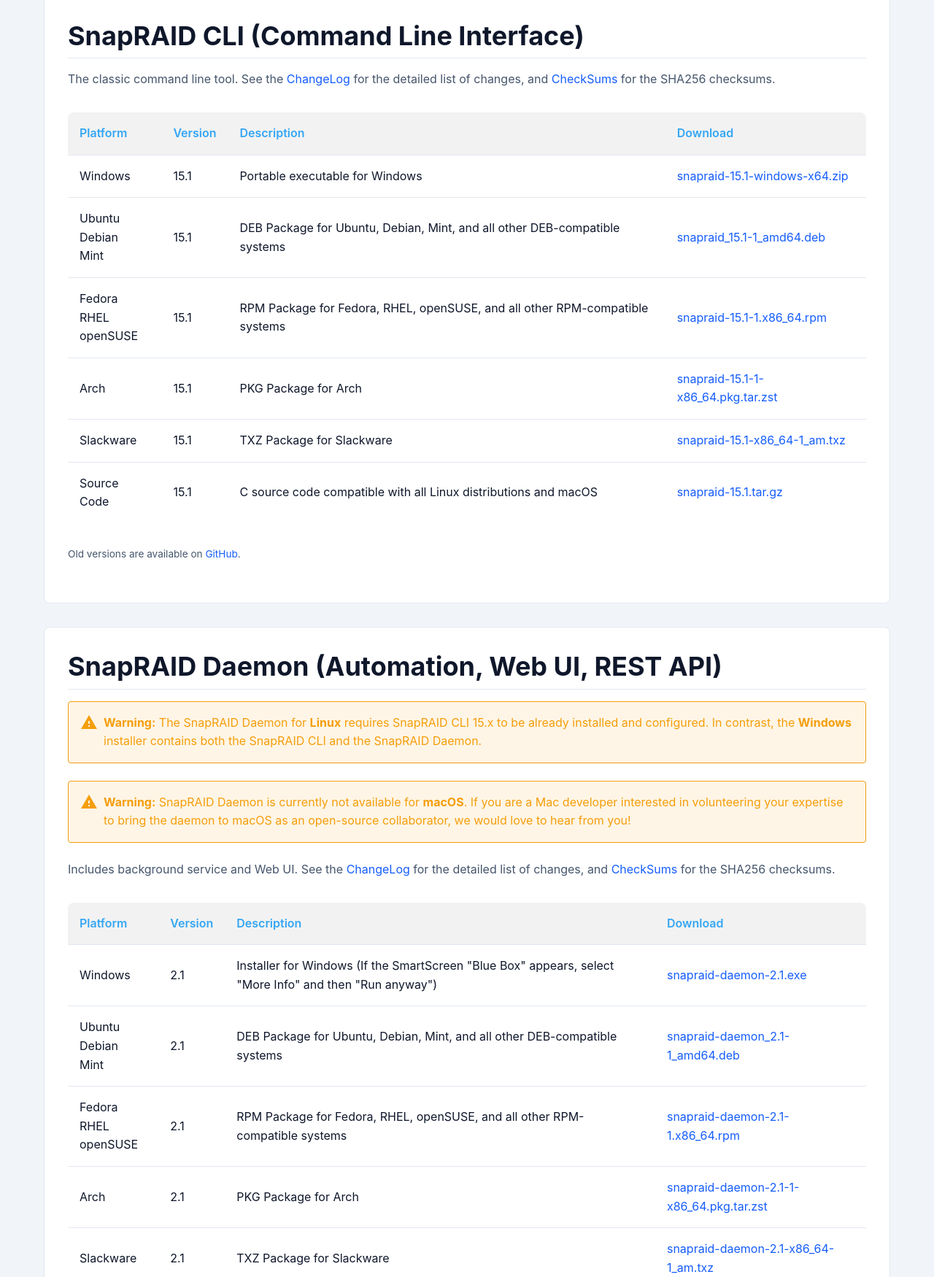
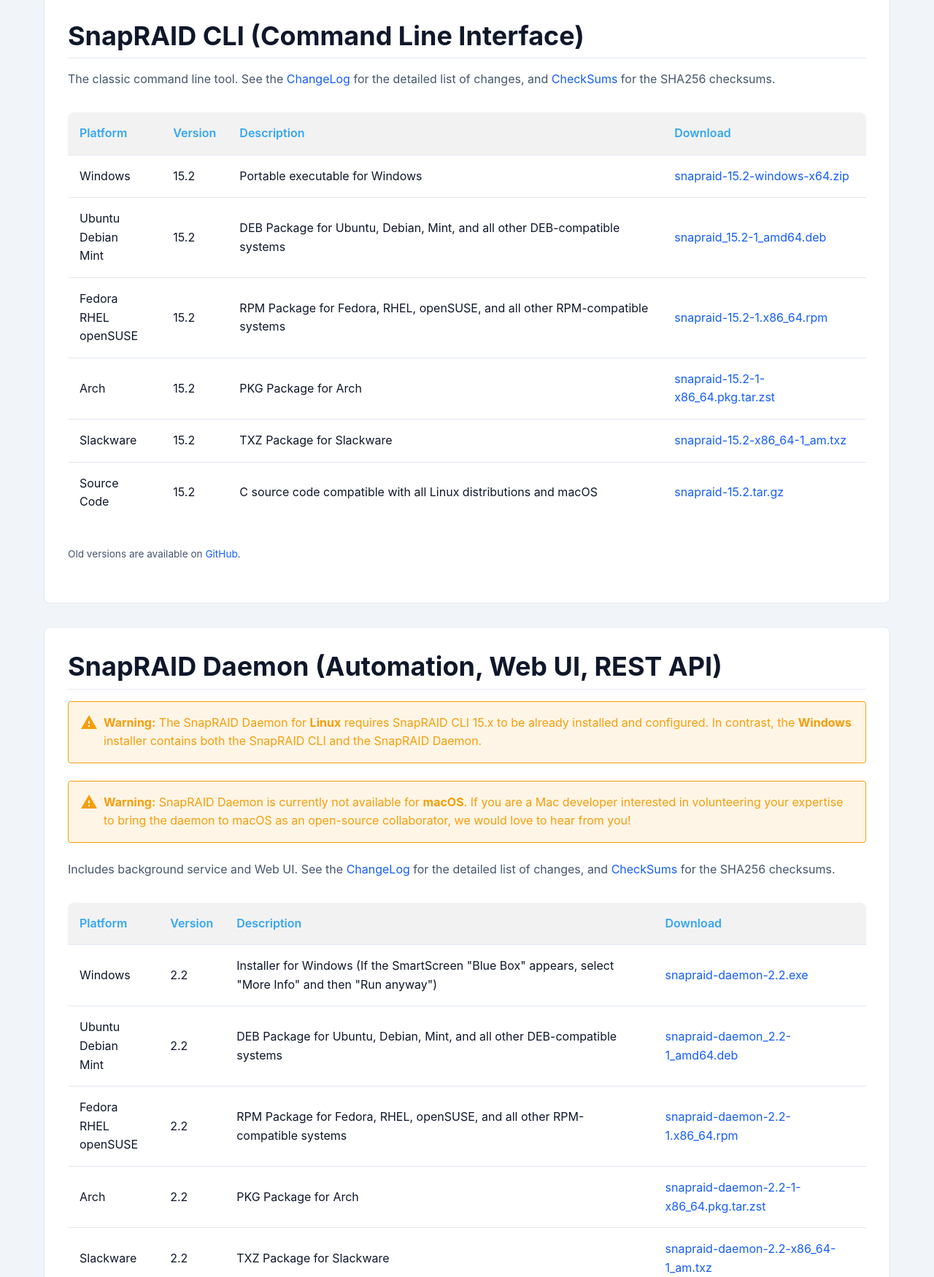
Before and after one commit to amadvance/snapraid, a plain HTML site: page download.html in a window 1280 px wide. Shown: the part 389-2139 px from the top of the page at 73% size. Drawn offline with Linux system fonts and the light colour scheme.

Commit message:
Auto update

```diff
--- a/download.html
+++ b/download.html
@@ -78,11 +78,11 @@
         <div style="text-align: center; max-width: 700px; margin: 0 auto 3rem auto;">
 
             <p style="margin-bottom: 1rem; font-size: 1.2rem;">
-                SnapRAID CLI <strong>v15.1</strong> (Released October 2026).
+                SnapRAID CLI <strong>v15.2</strong> (Released November 2026).
             </p>
 
             <p style="margin-bottom: 1rem; font-size: 1.2rem;">
-                SnapRAID Daemon <strong>v2.1</strong> (Released October 2026).
+                SnapRAID Daemon <strong>v2.2</strong> (Released November 2026).
             </p>
 
             <p style="color: var(--text-secondary);">
@@ -112,39 +112,39 @@
                     <tbody>
                         <tr>
                             <td>Windows</td>
-                            <td>15.1</td>
+                            <td>15.2</td>
                             <td>Portable executable for Windows</td>
-                            <td><a href="https://github.com/amadvance/snapraid/releases/download/v15.1/snapraid-15.1-windows-x64.zip">snapraid-15.1-windows-x64.zip</a></td>
+                            <td><a href="https://github.com/amadvance/snapraid/releases/download/v15.2/snapraid-15.2-windows-x64.zip">snapraid-15.2-windows-x64.zip</a></td>
                         </tr>
                         <tr>
                             <td>Ubuntu<br/>Debian<br/>Mint</td>
-                            <td>15.1</td>
+                            <td>15.2</td>
                             <td>DEB Package for Ubuntu, Debian, Mint, and all other DEB-compatible systems</td>
-                            <td><a href="https://github.com/amadvance/snapraid/releases/download/v15.1/snapraid_15.1-1_amd64.deb">snapraid_15.1-1_amd64.deb</a></td>
+                            <td><a href="https://github.com/amadvance/snapraid/releases/download/v15.2/snapraid_15.2-1_amd64.deb">snapraid_15.2-1_amd64.deb</a></td>
                         </tr>
                         <tr>
                             <td>Fedora<br/>RHEL<br/>openSUSE</td>
-                            <td>15.1</td>
+                            <td>15.2</td>
                             <td>RPM Package for Fedora, RHEL, openSUSE, and all other RPM-compatible systems</td>
-                            <td><a href="https://github.com/amadvance/snapraid/releases/download/v15.1/snapraid-15.1-1.x86_64.rpm">snapraid-15.1-1.x86_64.rpm</a></td>
+                            <td><a href="https://github.com/amadvance/snapraid/releases/download/v15.2/snapraid-15.2-1.x86_64.rpm">snapraid-15.2-1.x86_64.rpm</a></td>
                         </tr>
                         <tr>
                             <td>Arch</td>
-                            <td>15.1</td>
+                            <td>15.2</td>
                             <td>PKG Package for Arch</td>
-                            <td><a href="https://github.com/amadvance/snapraid/releases/download/v15.1/snapraid-15.1-1-x86_64.pkg.tar.zst">snapraid-15.1-1-x86_64.pkg.tar.zst</a></td>
+                            <td><a href="https://github.com/amadvance/snapraid/releases/download/v15.2/snapraid-15.2-1-x86_64.pkg.tar.zst">snapraid-15.2-1-x86_64.pkg.tar.zst</a></td>
                         </tr>
                         <tr>
                             <td>Slackware</td>
-                            <td>15.1</td>
+                            <td>15.2</td>
                             <td>TXZ Package for Slackware</td>
-                            <td><a href="https://github.com/amadvance/snapraid/releases/download/v15.1/snapraid-15.1-x86_64-1_am.txz">snapraid-15.1-x86_64-1_am.txz</a></td>
+                            <td><a href="https://github.com/amadvance/snapraid/releases/download/v15.2/snapraid-15.2-x86_64-1_am.txz">snapraid-15.2-x86_64-1_am.txz</a></td>
                         </tr>
                         <tr>
                             <td>Source Code</td>
-                            <td>15.1</td>
+                            <td>15.2</td>
                             <td>C source code compatible with all Linux distributions and macOS</td>
-                            <td><a href="https://github.com/amadvance/snapraid/releases/download/v15.1/snapraid-15.1.tar.gz">snapraid-15.1.tar.gz</a></td>
+                            <td><a href="https://github.com/amadvance/snapraid/releases/download/v15.2/snapraid-15.2.tar.gz">snapraid-15.2.tar.gz</a></td>
                         </tr>
                     </tbody>
                 </table>
@@ -185,39 +185,39 @@
                     <tbody>
                          <tr>
                             <td>Windows</td>
-                            <td>2.1</td>
+                            <td>2.2</td>
                             <td>Installer for Windows (If the SmartScreen "Blue Box" appears, select "More Info" and then "Run anyway")</td>
-                            <td><a href="https://github.com/amadvance/snapraid-daemon/releases/download/v2.1/snapraid-daemon-2.1.exe">snapraid-daemon-2.1.exe</a></td>
+                            <td><a href="https://github.com/amadvance/snapraid-daemon/releases/download/v2.2/snapraid-daemon-2.2.exe">snapraid-daemon-2.2.exe</a></td>
                         </tr>
                         <tr>
                             <td>Ubuntu<br/>Debian<br/>Mint</td>
-                            <td>2.1</td>
+                            <td>2.2</td>
                             <td>DEB Package for Ubuntu, Debian, Mint, and all other DEB-compatible systems</td>
-                            <td><a href="https://github.com/amadvance/snapraid-daemon/releases/download/v2.1/snapraid-daemon_2.1-1_amd64.deb">snapraid-daemon_2.1-1_amd64.deb</a></td>
+                            <td><a href="https://github.com/amadvance/snapraid-daemon/releases/download/v2.2/snapraid-daemon_2.2-1_amd64.deb">snapraid-daemon_2.2-1_amd64.deb</a></td>
                         </tr>
                         <tr>
                             <td>Fedora<br/>RHEL<br/>openSUSE</td>
-                            <td>2.1</td>
+                            <td>2.2</td>
                             <td>RPM Package for Fedora, RHEL, openSUSE, and all other RPM-compatible systems</td>
-                            <td><a href="https://github.com/amadvance/snapraid-daemon/releases/download/v2.1/snapraid-daemon-2.1-1.x86_64.rpm">snapraid-daemon-2.1-1.x86_64.rpm</a></td>
+                            <td><a href="https://github.com/amadvance/snapraid-daemon/releases/download/v2.2/snapraid-daemon-2.2-1.x86_64.rpm">snapraid-daemon-2.2-1.x86_64.rpm</a></td>
                         </tr>
                         <tr>
                             <td>Arch</td>
-                            <td>2.1</td>
+                            <td>2.2</td>
                             <td>PKG Package for Arch</td>
-                            <td><a href="https://github.com/amadvance/snapraid-daemon/releases/download/v2.1/snapraid-daemon-2.1-1-x86_64.pkg.tar.zst">snapraid-daemon-2.1-1-x86_64.pkg.tar.zst</a></td>
+                            <td><a href="https://github.com/amadvance/snapraid-daemon/releases/download/v2.2/snapraid-daemon-2.2-1-x86_64.pkg.tar.zst">snapraid-daemon-2.2-1-x86_64.pkg.tar.zst</a></td>
                         </tr>
                         <tr>
                             <td>Slackware</td>
-                            <td>2.1</td>
+                            <td>2.2</td>
                             <td>TXZ Package for Slackware</td>
-                            <td><a href="https://github.com/amadvance/snapraid-daemon/releases/download/v2.1/snapraid-daemon-2.1-x86_64-1_am.txz">snapraid-daemon-2.1-x86_64-1_am.txz</a></td>
+                            <td><a href="https://github.com/amadvance/snapraid-daemon/releases/download/v2.2/snapraid-daemon-2.2-x86_64-1_am.txz">snapraid-daemon-2.2-x86_64-1_am.txz</a></td>
                         </tr>
                         <tr>
                             <td>Source Code</td>
-                            <td>2.1</td>
+                            <td>2.2</td>
                             <td>C source code compatible with all Linux distributions</td>
-                            <td><a href="https://github.com/amadvance/snapraid-daemon/releases/download/v2.1/snapraid-daemon-2.1.tar.gz">snapraid-daemon-2.1.tar.gz</a></td>
+                            <td><a href="https://github.com/amadvance/snapraid-daemon/releases/download/v2.2/snapraid-daemon-2.2.tar.gz">snapraid-daemon-2.2.tar.gz</a></td>
                         </tr>
                     </tbody>
                 </table>
```
